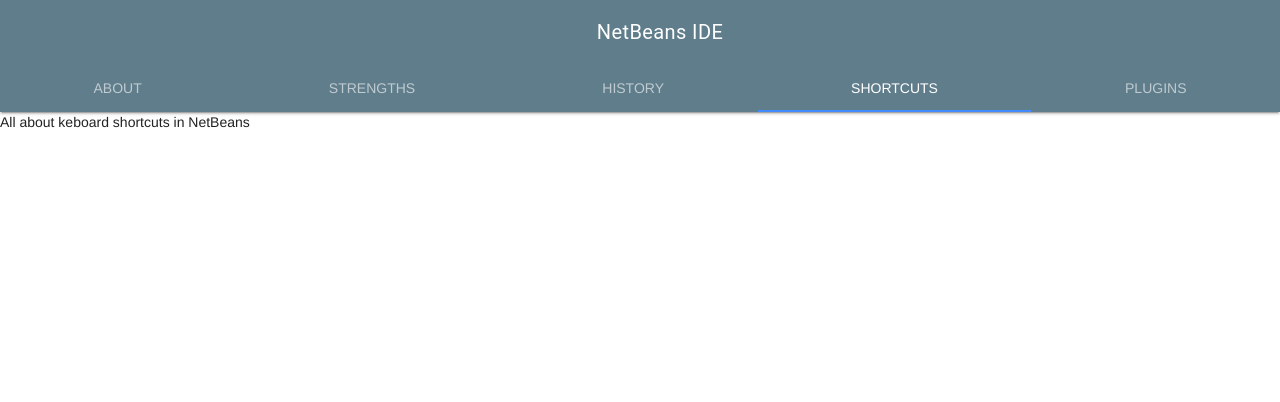
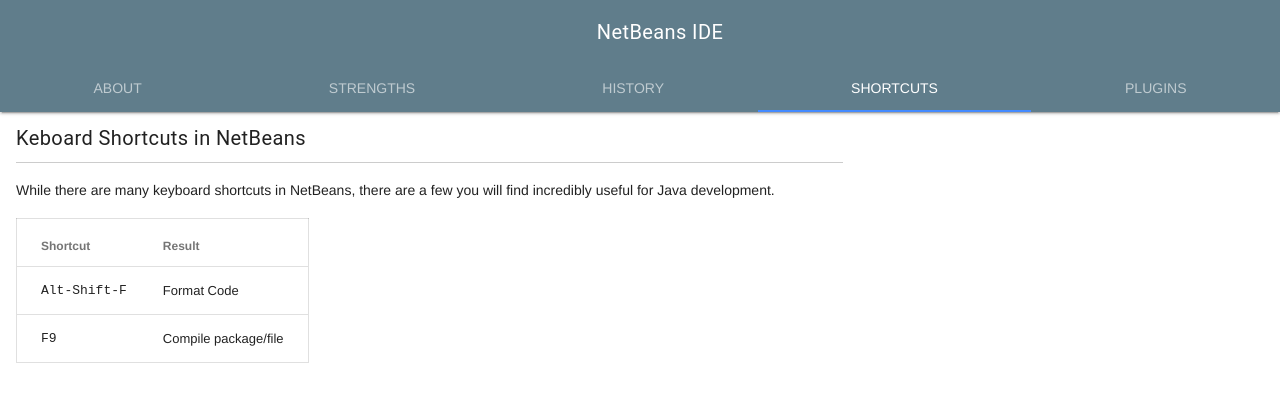
Before and after one commit to evilKevin/pfii-a8-test, a plain HTML site: page index.html in a window 1280 px wide. Both pictures are taken after a click on the link "SHORTCUTS". Drawn offline with nearby package versions, Linux system fonts and the light colour scheme.

Commit message:
added shortcuts table

```diff
--- a/index.html
+++ b/index.html
@@ -44,7 +44,7 @@
 								<div class="mdl-layout-title">About</div>
 								<hr>
 								<p>
-									NetBeans is an integrated development environment (IDE), often used for Java. It's easy to use and popular, with easy-to-learn shortcuts and commands. That makes it a great IDE for Java development! And it's not limited to Java, either. You can download version with support for other languages too.
+									NetBeans is an integrated development environment (IDE), often used for Java. It's easy to use and popular, with easy-to-learn shortcuts and commands. That makes it a great IDE for Java development! And it's not limited to Java, either. You can download versions with support for other languages too.
 								</p>
 							</div>
 						</div>
@@ -74,13 +74,43 @@
 								</p>
 							</div>
 						</div>
+						<!-- end of grid -->
 					</div>
 		    </section>
 		    <section class="mdl-layout__tab-panel" id="fixed-tab-3">
 		      <div class="page-content">History of NetBeans</div>
 		    </section>
 		    <section class="mdl-layout__tab-panel" id="fixed-tab-4">
-		      <div class="page-content">All about keboard shortcuts in NetBeans</div>
+		      <div class="page-content">
+						<div class="mdl-grid">
+							<div class="mdl-cell mdl-cell--8-col">
+								<div class="mdl-layout-title">Keboard Shortcuts in NetBeans</div>
+								<hr>
+								<p>
+									While there are many keyboard shortcuts in NetBeans, there are a few you will find incredibly useful for Java development.
+								</p>
+								<table class="mdl-data-table mdl-js-data-table">
+									<thead class="mdl-data-table__cell--non-numeric">
+										<tr>
+											<th class="mdl-data-table__cell--non-numeric">Shortcut</th>
+											<th class="mdl-data-table__cell--non-numeric">Result</th>
+										</tr>
+									</thead>
+									<tbody>
+										<tr>
+											<td class="mdl-data-table__cell--non-numeric"><code>Alt-Shift-F</code></td>
+											<td class="mdl-data-table__cell--non-numeric">Format Code</td>
+										</tr>
+										<tr>
+											<td class="mdl-data-table__cell--non-numeric"><code>F9</code></td>
+											<td class="mdl-data-table__cell--non-numeric">Compile package/file</td>
+										</tr>
+									</tbody>
+								</table>
+							</div>
+						</div>
+						<!-- end of grid -->
+					</div>
 		    </section>
 				<section class="mdl-layout__tab-panel" id="fixed-tab-5">
 		      <div class="page-content">Popular plugins for NetBeans</div>
```
